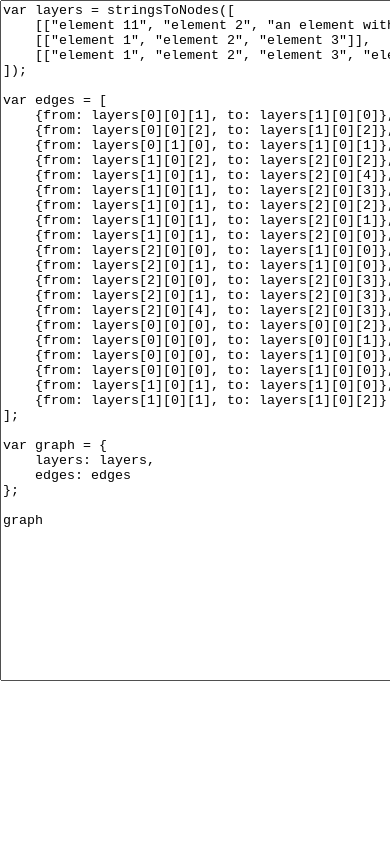
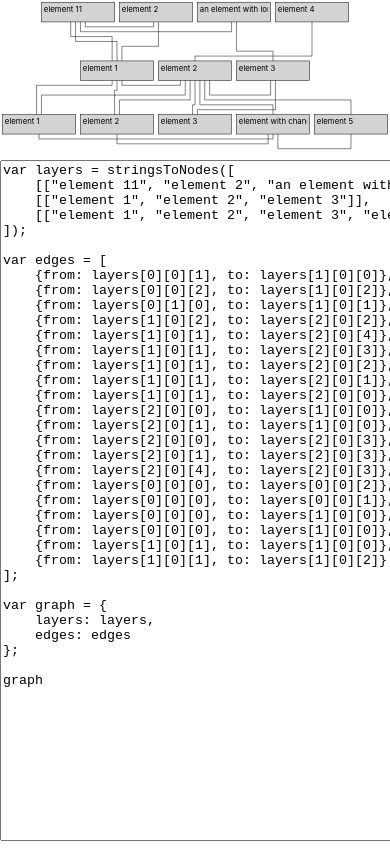
Before and after one commit to tkreyling/svg-experiments, a React (Create React App) app: page / in a window 390 px wide. Shown: the top 861 px of the page. Built offline with nearby package versions, Linux system fonts and the light colour scheme.

Commit message:
Fix page layout on small screens

```diff
--- a/src/App.css
+++ b/src/App.css
@@ -1,5 +1,10 @@
 #parent {
   display: flex;
+}
+@media (max-width: 1000px) {
+  #parent {
+    display: block;
+  }
 }
 #graph {
   flex: 1;
```
